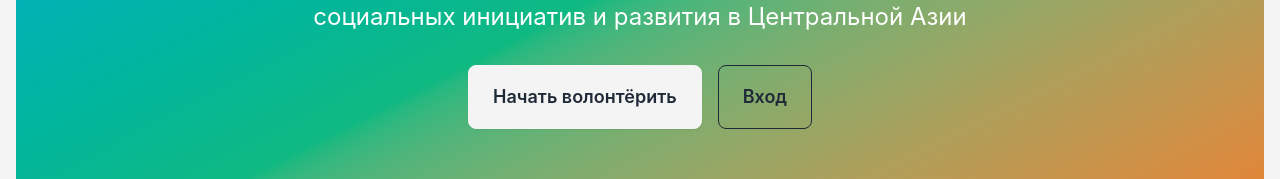
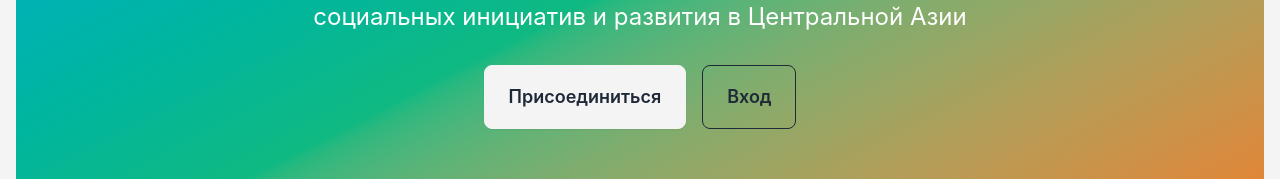
Before and after one commit to bekrahoon/nachalo-rosta-master, a React (Vite) app in the folder frontend/: page / in a window 1280 px wide. Shown: the part 439-618 px from the top of the page. Built offline with nearby package versions, Linux system fonts and the light colour scheme; no server answers.

Commit message:
modified:   frontend/src/pages/Home.jsx

```diff
--- a/frontend/src/pages/Home.jsx
+++ b/frontend/src/pages/Home.jsx
@@ -49,7 +49,7 @@ export const Home = () => {
               ) : (
                 <>
                   <Link to="/register" className="btn btn-lg btn-white gap-2">
-                    Начать волонтёрить
+                    Присоединиться
                   </Link>
                   <Link to="/login" className="btn btn-lg btn-outline btn-white">
                     Вход
```
